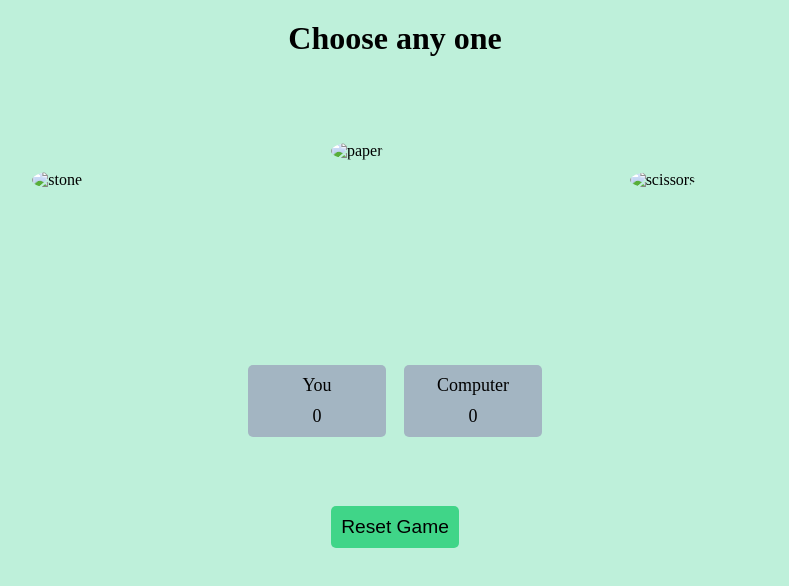
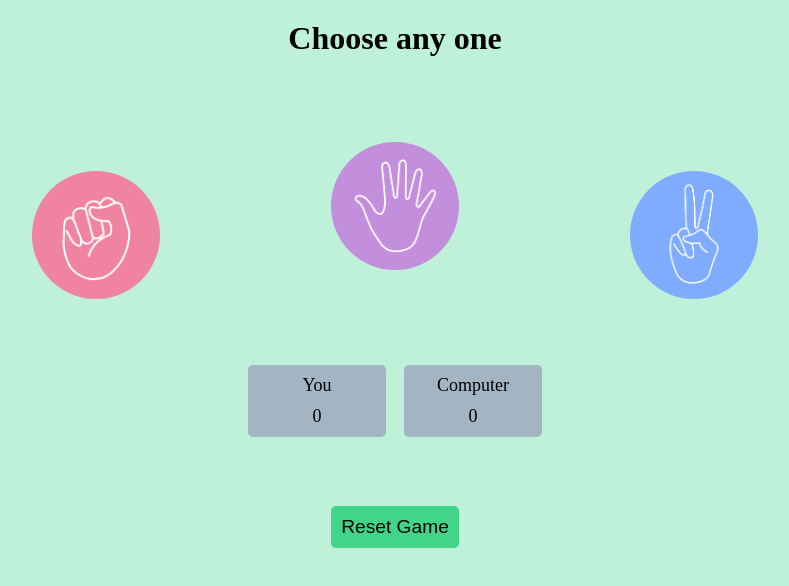
Before and after one commit to harshal74/StonePaperScissors, a plain HTML site: page index.html in a window 1280 px wide. Shown: the whole page, without its empty margins (245-1034 px from the left). Drawn offline with Linux system fonts and the light colour scheme; the site is published under a folder, as on GitHub Pages, so addresses that start at the root find nothing.

Commit message:
Update index.html

```diff
--- a/index.html
+++ b/index.html
@@ -10,9 +10,9 @@
     <h1> <center>Choose any one</center> </h1>
     <div class="container">
         <ul>
-            <li class="img" id="stone"><img src="/rock.png" alt="stone" srcset=""></li>
-            <li class="img" id="paper"><img src="/paper.png" alt="paper" srcset=""></li>
-            <li class="img" id="scissors"><img src="/scissors.png" alt="scissors"></li>
+            <li class="img" id="stone"><img src="rock.png" alt="stone" srcset=""></li>
+            <li class="img" id="paper"><img src="paper.png" alt="paper" srcset=""></li>
+            <li class="img" id="scissors"><img src="scissors.png" alt="scissors"></li>
         </ul>
     </div>
     <div id="score">
```
